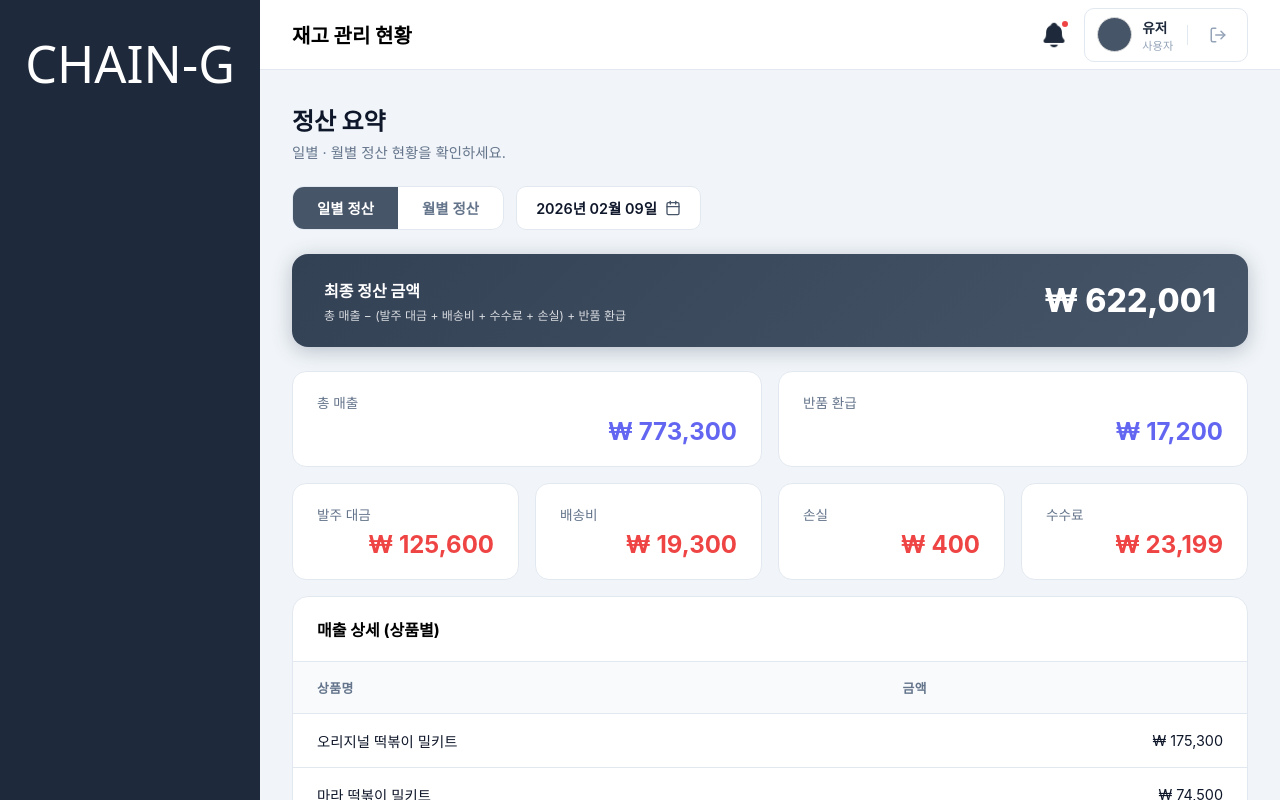
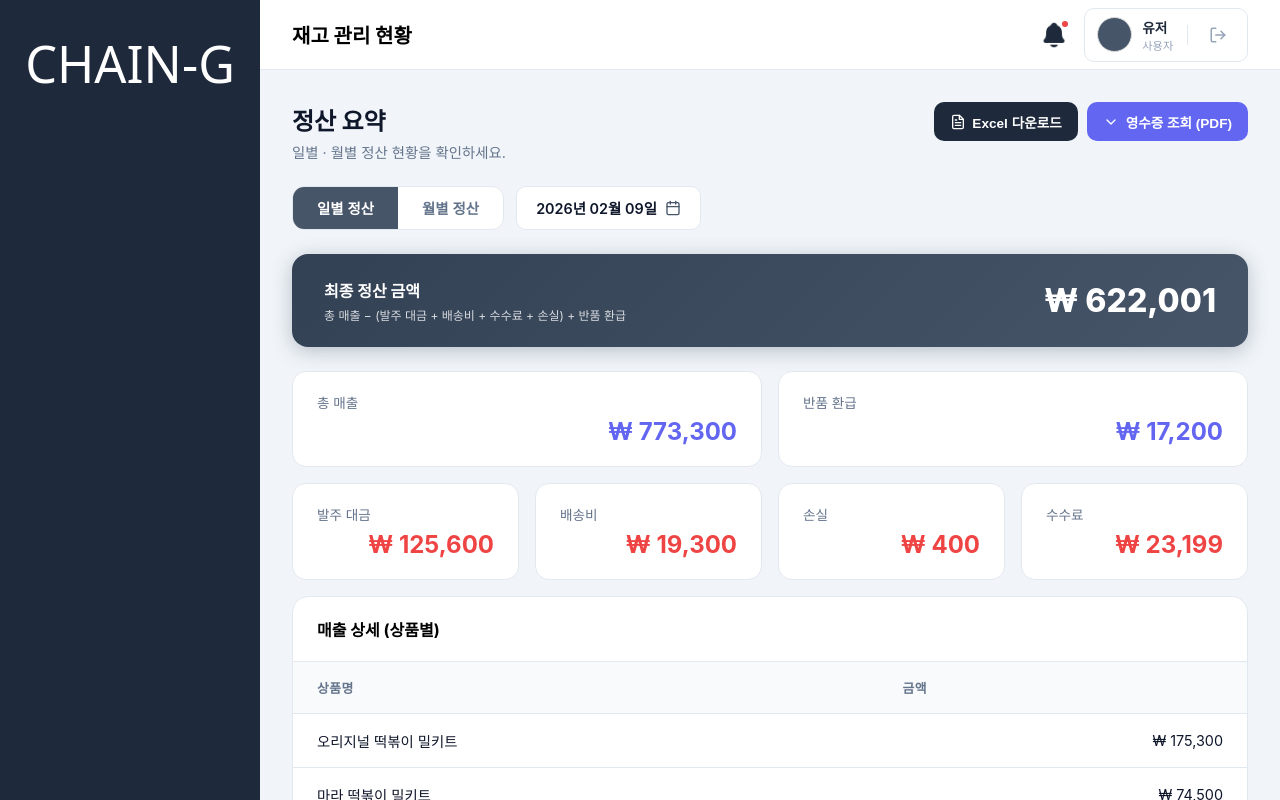
Before and after one commit to Final-Project-Flow-er/frontend, a Vue app: page /store/settlement in a window 1280 px wide. Built offline with nearby package versions, Linux system fonts and the light colour scheme; a web font is replaced by a local one.

Commit message:
settlement pdf, excel 추가

```diff
--- a/src/views/store-settlement/StoreSettlementSummaryView.vue
+++ b/src/views/store-settlement/StoreSettlementSummaryView.vue
@@ -1,6 +1,8 @@
 <script setup>
 import { ref, computed } from 'vue'
 import { useRouter } from 'vue-router'
+import * as XLSX from 'xlsx'
+import SettlementReceiptModal from '@/components/settlement/SettlementReceiptModal.vue'
 
 const router = useRouter()
 
@@ -87,6 +89,11 @@ const orderHistory = computed(() => {
 
 /* ── 모달 ── */
 const showSalesModal = ref(false)
+const showReceiptModal = ref(false)
+
+const openReceipt = () => {
+  showReceiptModal.value = true
+}
 
 /* ── 포맷 ── */
 const fmt = (n) => new Intl.NumberFormat('ko-KR').format(n)
@@ -101,14 +108,66 @@ const openMonthPicker = () => { monthRef.value?.showPicker() }
 /* ── 네비게이션 ── */
 const goToItemSummary = () => router.push('/store/settlement/items')
 const goToVoucherList = () => router.push('/store/settlement/vouchers')
+
+/* ── 엑셀(.xlsx) 다운로드 ── */
+const downloadExcel = () => {
+  const d = activeTab.value === 'daily' ? selectedDate.value : selectedMonth.value
+  const data = currentSettlement.value
+
+  // 1. 주문 내역 데이터 준비 (Sheet 1)
+  const orderRows = orderHistory.value.map(o => ({
+    '주문번호': o.id,
+    '상품명': o.product,
+    '수량': o.qty,
+    '단가': o.unitPrice,
+    '합계금액': o.total,
+    '발생일시': o.time
+  }))
+
+  // 2. 정산 요약 데이터 준비 (Sheet 2)
+  const summaryRows = [
+    { '항목': '총 매출', '금액': data.totalSales, '비고': '상품 판매 합계' },
+    { '항목': '발주 대금', '금액': data.orderCost, '비고': '차감 (-)' },
+    { '항목': '배송비', '금액': data.shippingFee, '비고': '차감 (-)' },
+    { '항목': '정산 수수료', '금액': data.commission, '비고': '차감 (-)' },
+    { '항목': '손실액', '금액': data.loss, '비고': '차감 (-)' },
+    { '항목': '반품 환급', '금액': data.returnRefund, '비고': '가산 (+)' },
+    { '항목': '최종 정산 금액', '금액': data.finalAmount, '비고': '최종 수령액' }
+  ]
+
+  const wb = XLSX.utils.book_new()
+  const wsOrders = XLSX.utils.json_to_sheet(orderRows)
+  const wsSummary = XLSX.utils.json_to_sheet(summaryRows)
+
+  // 컬럼 너비 설정
+  wsOrders['!cols'] = [{ wch: 20 }, { wch: 25 }, { wch: 8 }, { wch: 12 }, { wch: 15 }, { wch: 20 }]
+  wsSummary['!cols'] = [{ wch: 20 }, { wch: 15 }, { wch: 30 }]
+
+  XLSX.utils.book_append_sheet(wb, wsOrders, '주문상세내역')
+  XLSX.utils.book_append_sheet(wb, wsSummary, '정산결과요약')
+
+  XLSX.writeFile(wb, `Store_Settlement_${d}.xlsx`)
+}
 </script>
 
 <template>
   <div class="content-wrapper">
     <!-- 페이지 타이틀 -->
     <div class="page-header">
-      <h1 class="page-title">정산 요약</h1>
-      <p class="page-desc">일별 · 월별 정산 현황을 확인하세요.</p>
+      <div>
+        <h1 class="page-title">정산 요약</h1>
+        <p class="page-desc">일별 · 월별 정산 현황을 확인하세요.</p>
+      </div>
+      <div class="header-actions">
+        <button class="action-btn excel-btn" @click="downloadExcel">
+          <svg xmlns="http://www.w3.org/2000/svg" width="16" height="16" viewBox="0 0 24 24" fill="none" stroke="currentColor" stroke-width="2" stroke-linecap="round" stroke-linejoin="round"><path d="M14 2H6a2 2 0 0 0-2 2v16a2 2 0 0 0 2 2h12a2 2 0 0 0 2-2V8z"/><polyline points="14 2 14 8 20 8"/><line x1="16" y1="13" x2="8" y2="13"/><line x1="16" y1="17" x2="8" y2="17"/><polyline points="10 9 9 9 8 9"/></svg>
+          Excel 다운로드
+        </button>
+        <button class="action-btn receipt-btn" @click="openReceipt">
+          <svg xmlns="http://www.w3.org/2000/svg" width="16" height="16" viewBox="0 0 24 24" fill="none" stroke="currentColor" stroke-width="2" stroke-linecap="round" stroke-linejoin="round"><path d="M6 9l6 6 6-6"/></svg>
+          영수증 조회 (PDF)
+        </button>
+      </div>
     </div>
 
     <!-- 탭 + 날짜 선택 -->
@@ -229,6 +288,23 @@ const goToVoucherList = () => router.push('/store/settlement/vouchers')
     </div>
   </div>
 
+  <!-- 영수증 모달 -->
+  <SettlementReceiptModal
+    :is-open="showReceiptModal"
+    :store="{
+      name: '본인 가맹점',
+      id: 'S001',
+      sales: currentSettlement.totalSales,
+      orderCost: currentSettlement.orderCost,
+      shipping: currentSettlement.shippingFee,
+      commission: currentSettlement.commission,
+      loss: currentSettlement.loss,
+      refund: currentSettlement.returnRefund
+    }"
+    :date="activeTab === 'daily' ? formatDate(selectedDate) : formatMonth(selectedMonth)"
+    @close="showReceiptModal = false"
+  />
+
   <!-- 주문 내역 모달 -->
   <teleport to="body">
     <div v-if="showSalesModal" class="modal-overlay" @click.self="showSalesModal = false">
@@ -266,9 +342,16 @@ const goToVoucherList = () => router.push('/store/settlement/vouchers')
 .content-wrapper { max-width: 1400px; margin: 0 auto; }
 
 /* ── 페이지 헤더 ── */
-.page-header { margin-bottom: 1.5rem; }
+.page-header { display: flex; justify-content: space-between; align-items: flex-start; margin-bottom: 1.5rem; flex-wrap: wrap; gap: 1rem; }
 .page-title { font-size: 1.5rem; font-weight: 800; color: var(--text-dark); margin: 0 0 0.25rem; }
 .page-desc { color: var(--text-light); font-size: 0.9rem; margin: 0; }
+.header-actions { display: flex; gap: 0.6rem; }
+.action-btn { display: flex; align-items: center; gap: 0.4rem; padding: 0.6rem 1rem; border-radius: 10px; border: none; cursor: pointer; font-weight: 600; font-size: 0.85rem; transition: all 0.2s; }
+.action-btn:hover { transform: translateY(-1px); }
+.excel-btn { background: #1e293b; color: white; }
+.excel-btn:hover { background: #0f172a; }
+.receipt-btn { background: var(--primary); color: white; }
+.receipt-btn:hover { background: #4f46e5; }
 
 /* ── 컨트롤 바 ── */
 .control-bar { display: flex; align-items: center; margin-bottom: 1.5rem; gap: 0.75rem; flex-wrap: wrap; }
```
